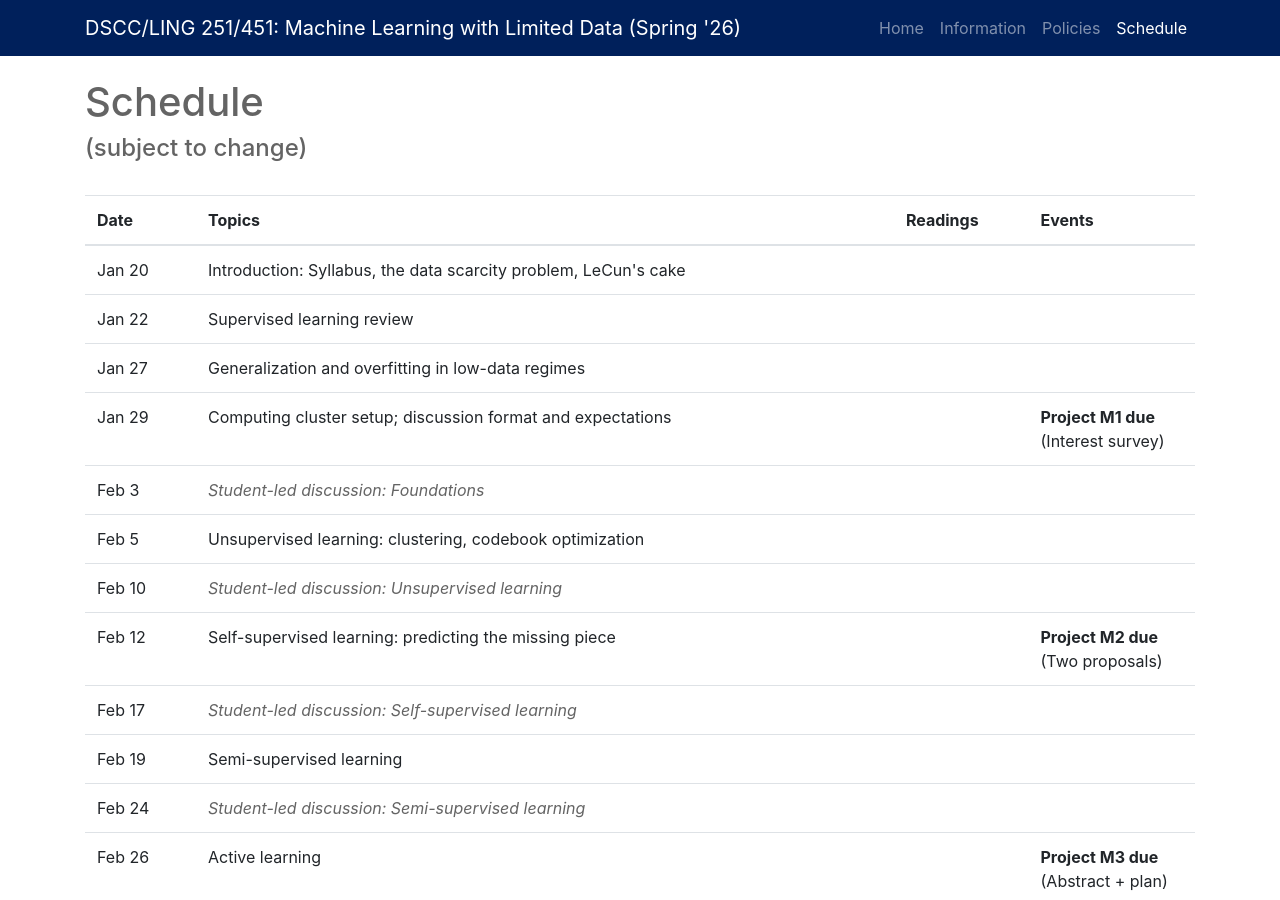
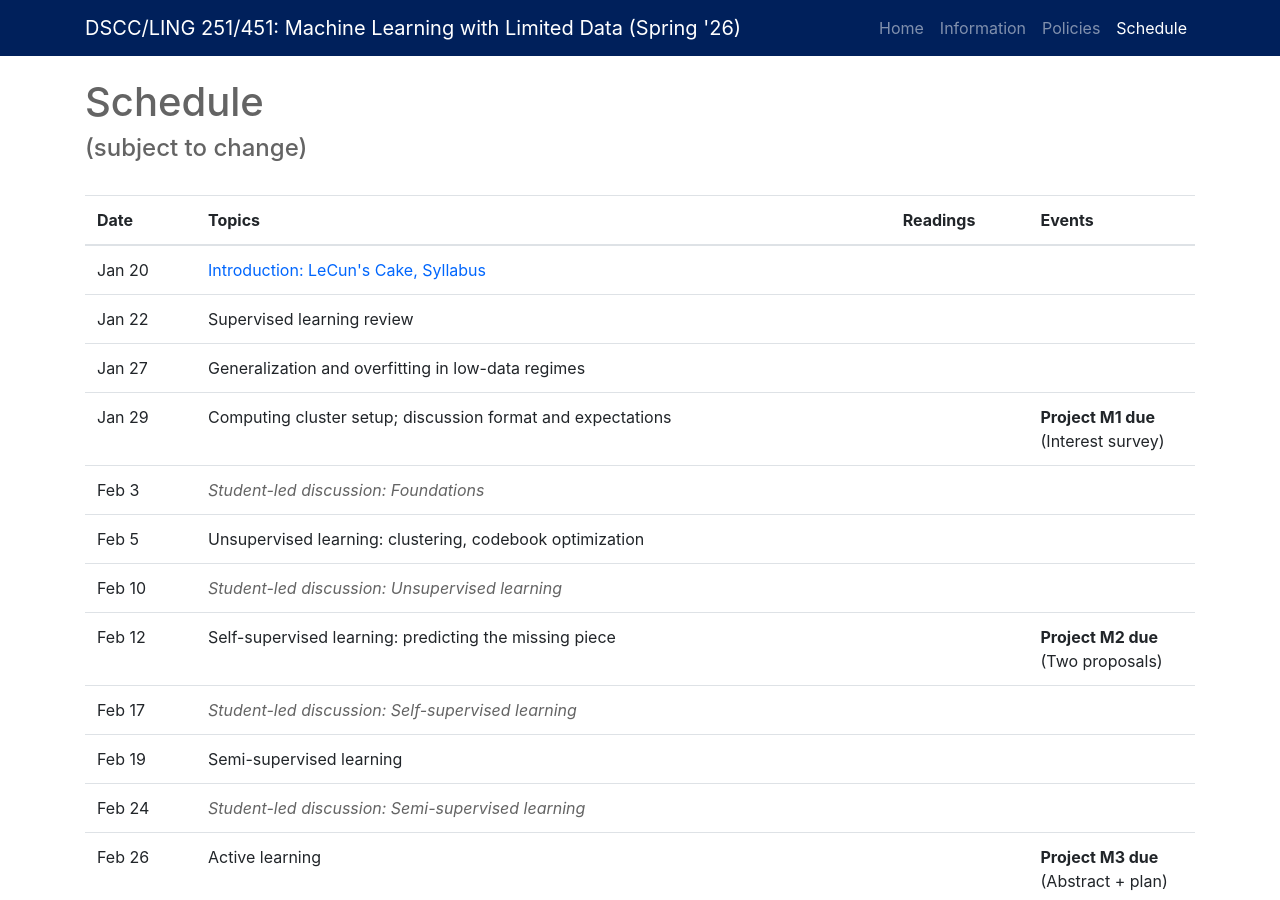
Before and after one commit to cmdowney88/cmdowney88.github.io, a Jekyll site: the page teaching/dscc251/spring26/index.html, which Jekyll copies as it is, in a window 1280 px wide and 900 px high, scrolled down 3525 px. Built offline with Jekyll 4.4.1, drawn with Linux system fonts in a browser that asks for light colours.

Commit message:
dscc451: Add intro slides

```diff
--- a/teaching/dscc251/spring26/index.html
+++ b/teaching/dscc251/spring26/index.html
@@ -318,7 +318,9 @@
 							<!-- Week 1-2: Foundations (all lectures) -->
 							<tr>
 								<td>Jan 20</td>
-								<td>Introduction: Syllabus, the data scarcity problem, LeCun's cake</td>
+								<td>
+									<a href="slides/1_introduction.pdf" target="_blank">Introduction: LeCun's Cake, Syllabus</a>
+								</td>
 								<td></td>
 								<td></td>
 							</tr>
```
Also changed, not shown: 1 other file.
